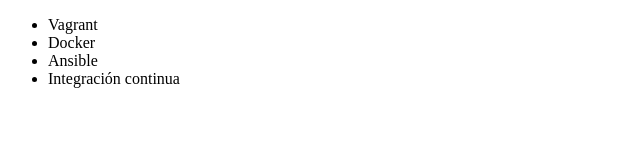
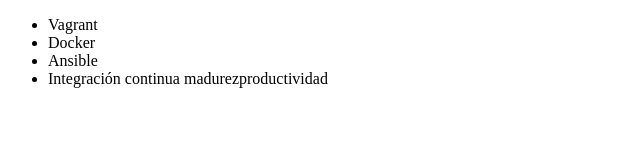
Before and after one commit to Jeremylopezb/chema, a plain HTML site: page index.html in a window 1280 px wide. Shown: the whole page, without its empty margins (0-640 px from the left). Drawn offline with Linux system fonts and the light colour scheme.

Commit message:
Renombradocurso

```diff
--- a/index.html
+++ b/index.html
@@ -9,7 +9,7 @@
          <li> Vagrant </li>
          <li> Docker </li>
          <li> Ansible </li>
-         <li> Integración continua </li>
+         <li> Integración continua madurezproductividad </li>
      </ul>
 </body>
 </html>
```
